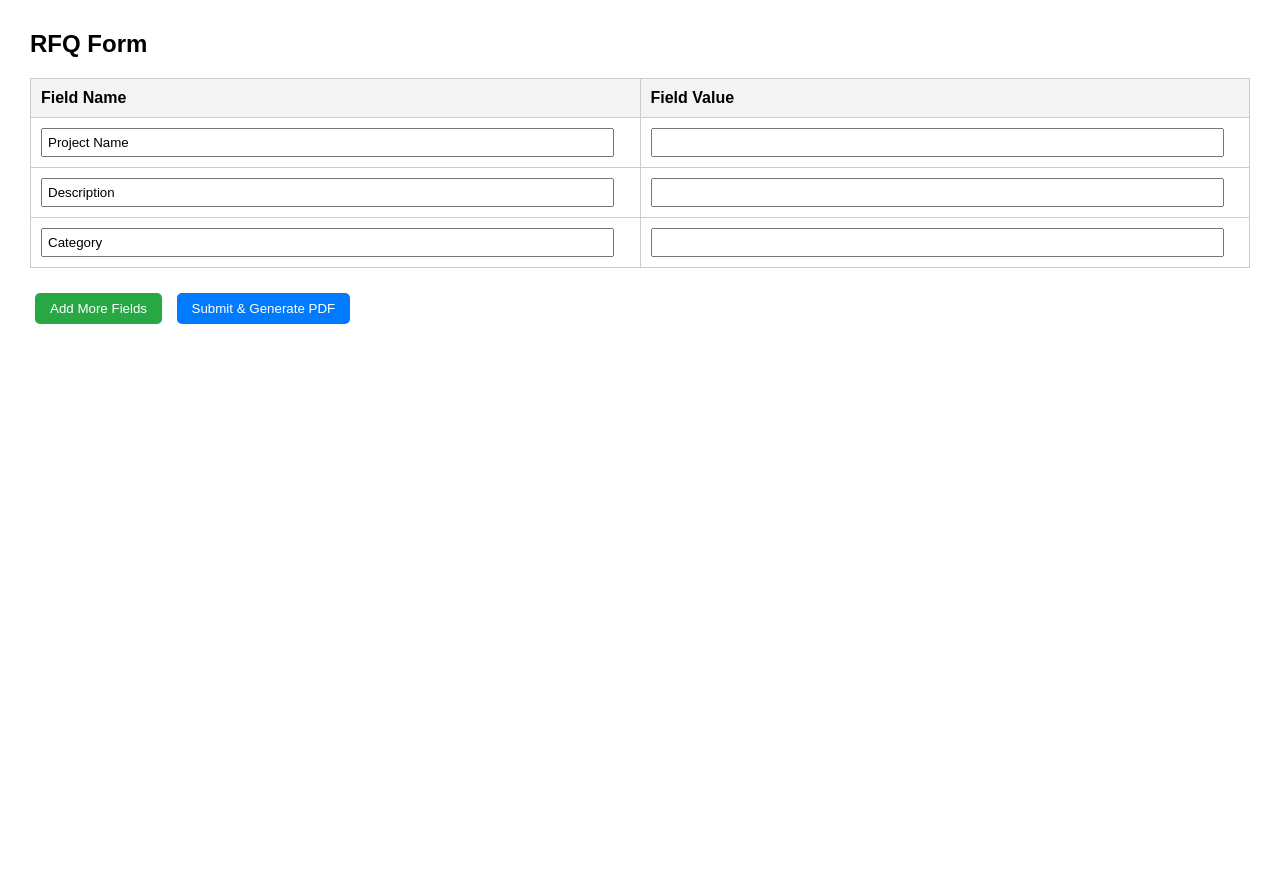
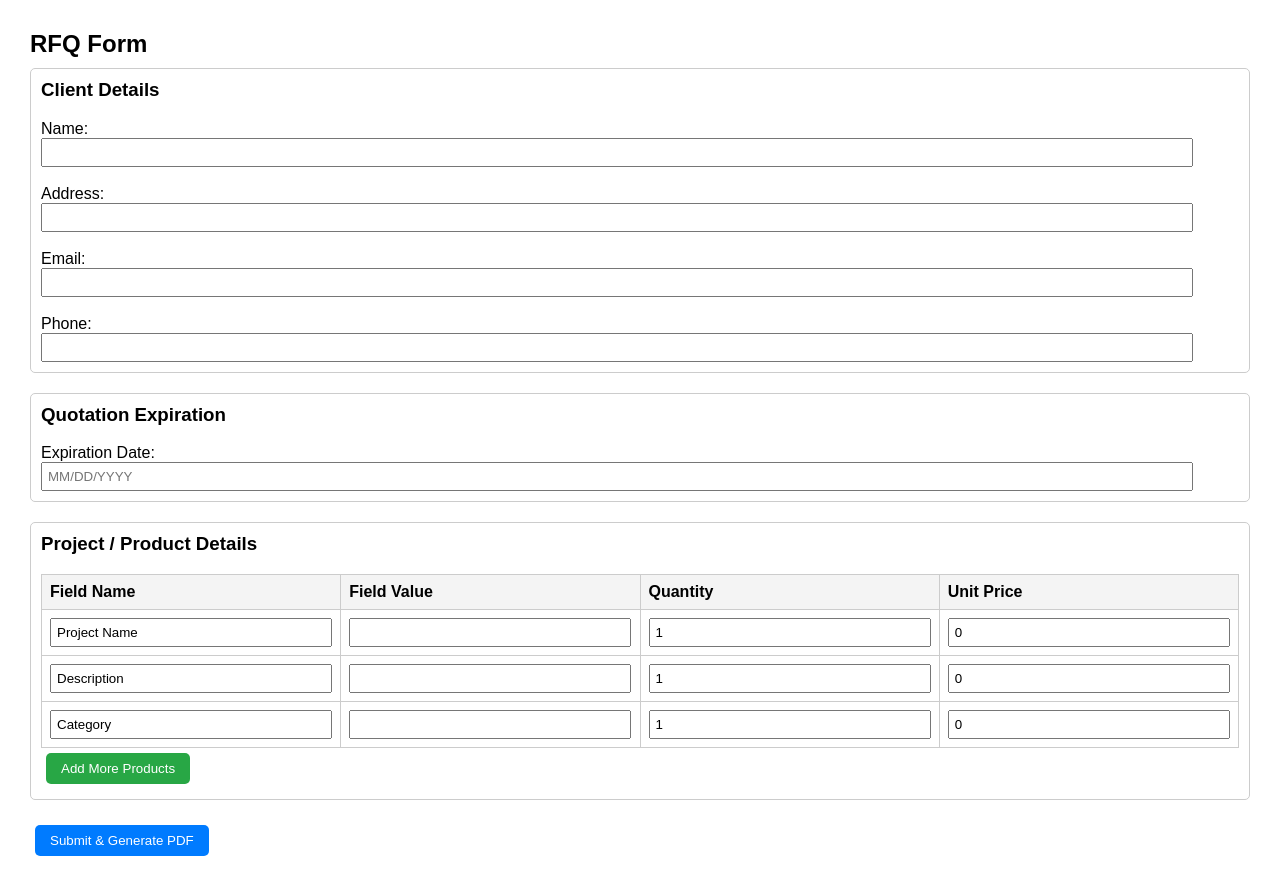
Before and after one commit to Rahul-Prasad-offc-0712/Hubspot_to_Odoo_CRM, a Flask app: page /rfq/1 in a window 1280 px wide. Before the commit the page ends 324 px from the top, so only its background shows below. Run offline with Flask 3, Linux system fonts and the light colour scheme; parts of the project's set-up code (start-up, migrations or seed data) failed here and were passed over.

Commit message:
Update rfq_form.html

```diff
--- a/templates/rfq_form.html
+++ b/templates/rfq_form.html
@@ -4,22 +4,27 @@
     <title>RFQ Form</title>
     <style>
         body { font-family: Arial, sans-serif; margin: 30px; }
-        table { width: 100%; border-collapse: collapse; margin-bottom: 20px; }
-        th, td { border: 1px solid #ccc; padding: 10px; text-align: left; }
+        h2 { margin-bottom: 10px; }
+        .section { margin-bottom: 20px; padding: 10px; border: 1px solid #ccc; border-radius:5px; }
+        .section h3 { margin-top:0; }
+        table { width: 100%; border-collapse: collapse; }
+        th, td { border: 1px solid #ccc; padding: 8px; text-align: left; }
         th { background-color: #f4f4f4; }
-        .btn { padding: 8px 15px; margin: 5px; cursor: pointer; border: none; border-radius: 5px; }
-        .btn-add { background-color: #28a745; color: white; }
-        .btn-submit { background-color: #007bff; color: white; }
-        input[type="text"] { width: 95%; padding: 5px; }
+        input[type="text"], input[type="number"], input[type="email"] { width: 95%; padding:5px; }
+        .btn { padding:8px 15px; margin:5px; cursor:pointer; border:none; border-radius:5px; }
+        .btn-add { background-color: #28a745; color:white; }
+        .btn-submit { background-color: #007bff; color:white; }
     </style>
     <script>
-        function addFieldRow() {
-            const table = document.getElementById("rfq-table");
+        function addProductRow() {
+            const table = document.getElementById("product-table");
             const rowCount = table.rows.length;
             const row = table.insertRow(rowCount);
             row.innerHTML = `
                 <td><input type="text" name="field_name[]" placeholder="Field Name"></td>
                 <td><input type="text" name="field_value[]" placeholder="Field Value"></td>
+                <td><input type="number" name="quantity[]" value="1" min="1"></td>
+                <td><input type="number" name="unit_price[]" value="0" step="0.01"></td>
             `;
         }
     </script>
@@ -28,25 +33,59 @@
     <h2>RFQ Form</h2>
     <form method="POST" action="/submit-rfq">
         <input type="hidden" name="lead_id" value="{{ lead_id }}">
-        <table id="rfq-table">
+
+        <!-- Client Details Section -->
+        <div class="section">
+            <h3>Client Details</h3>
+            <label>Name:</label>
+            <input type="text" name="client_name" required><br><br>
+            <label>Address:</label>
+            <input type="text" name="client_address" required><br><br>
+            <label>Email:</label>
+            <input type="email" name="client_email"><br><br>
+            <label>Phone:</label>
+            <input type="text" name="client_phone"><br>
+        </div>
+
+        <!-- Expiration Date Section -->
+        <div class="section">
+            <h3>Quotation Expiration</h3>
+            <label>Expiration Date:</label>
+            <input type="text" name="expiration_date" placeholder="MM/DD/YYYY">
+        </div>
+
+        <!-- Project / Product Details Section -->
+        <div class="section">
+            <h3>Project / Product Details</h3>
+            <table id="product-table">
                 <tr>
                     <th>Field Name</th>
                     <th>Field Value</th>
+                    <th>Quantity</th>
+                    <th>Unit Price</th>
                 </tr>
                 <tr>
                     <td><input type="text" name="field_name[]" value="Project Name" readonly></td>
                     <td><input type="text" name="field_value[]" value="{{ project_name }}"></td>
+                    <td><input type="number" name="quantity[]" value="1" min="1"></td>
+                    <td><input type="number" name="unit_price[]" value="0" step="0.01"></td>
                 </tr>
                 <tr>
                     <td><input type="text" name="field_name[]" value="Description" readonly></td>
                     <td><input type="text" name="field_value[]" value="{{ description }}"></td>
+                    <td><input type="number" name="quantity[]" value="1" min="1"></td>
+                    <td><input type="number" name="unit_price[]" value="0" step="0.01"></td>
                 </tr>
                 <tr>
                     <td><input type="text" name="field_name[]" value="Category" readonly></td>
                     <td><input type="text" name="field_value[]" value="{{ category }}"></td>
+                    <td><input type="number" name="quantity[]" value="1" min="1"></td>
+                    <td><input type="number" name="unit_price[]" value="0" step="0.01"></td>
                 </tr>
             </table>
-        <button type="button" class="btn btn-add" onclick="addFieldRow()">Add More Fields</button>
+            <button type="button" class="btn btn-add" onclick="addProductRow()">Add More Products</button>
+        </div>
+
         <button type="submit" class="btn btn-submit">Submit & Generate PDF</button>
     </form>
 </body>
```
Lines whose indentation alone changed are shown as unchanged.
